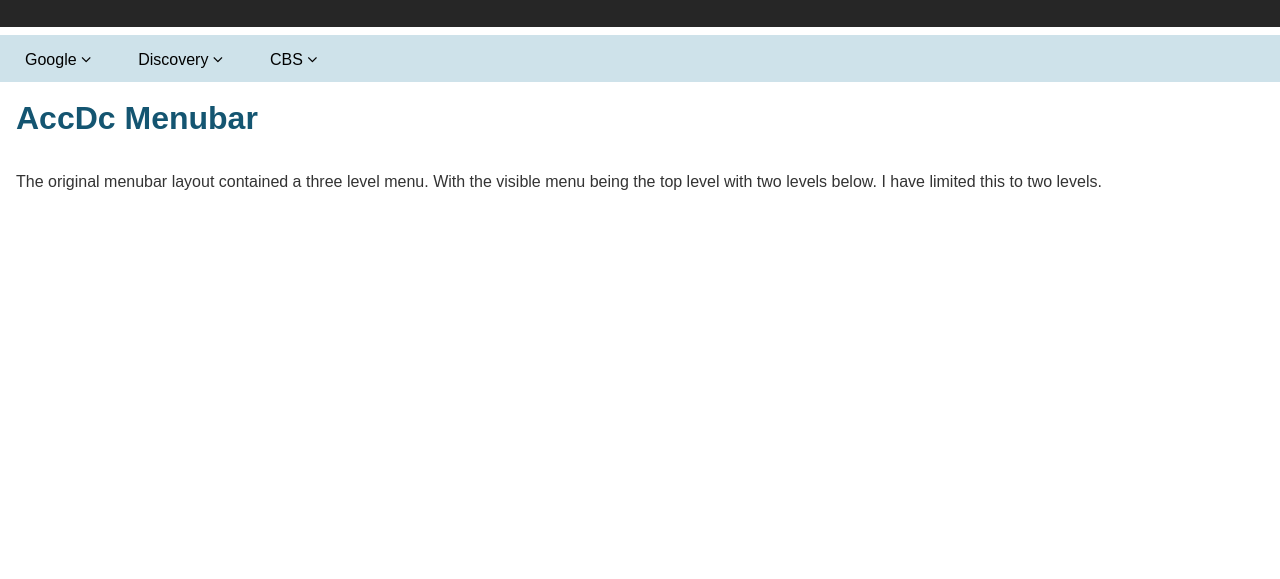
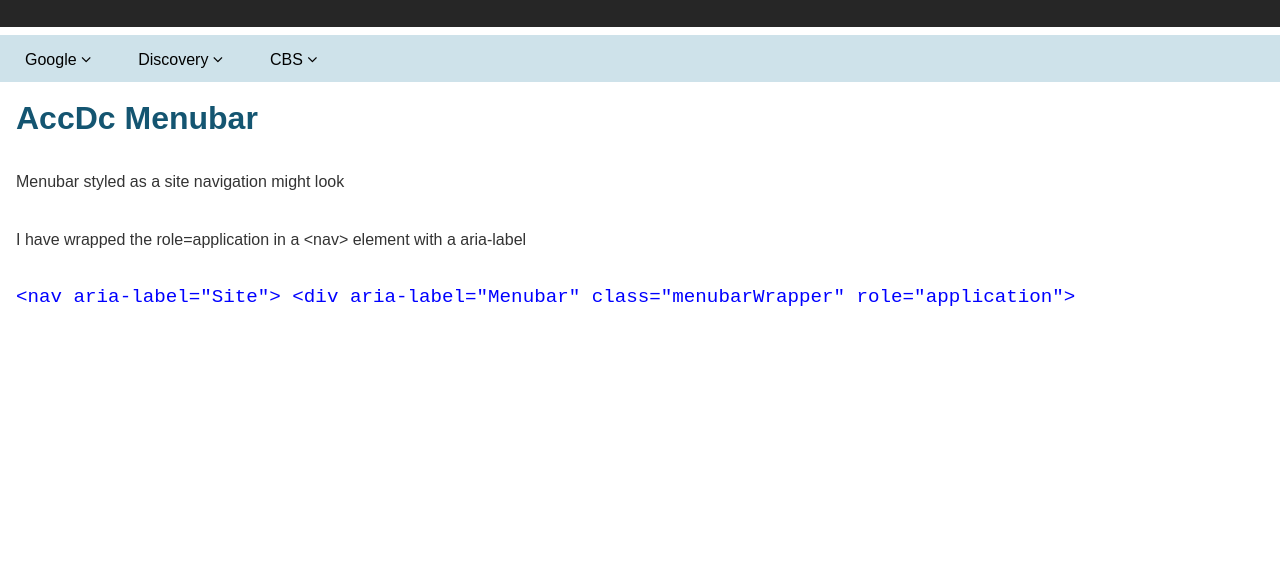
Before and after one commit to WhatSock/aria-menubar, a plain HTML site: page index.html in a window 1280 px wide. Shown: the part 221-800 px from the top of the page. Drawn offline with Linux system fonts and the light colour scheme.

Commit message:
HTML update
Updated content definition for the menu in the HTML to reflect latest changes,
Menubar styled as a site navigation might look

I have wrapped the role=application in a <nav> element with a aria-label

<nav aria-label="Site"> <div aria-label="Menubar" class="menubarWrapper" role="application">

```diff
--- a/index.html
+++ b/index.html
@@ -135,7 +135,12 @@
                     <h1>
                         <span class="chapter__module">AccDc Menubar</span>
               		</h1>
-                  <p>The original menubar layout contained  a three level menu. With the visible menu being the top level with two levels below. I have limited this to two levels.</p>
+                  <p>Menubar styled as a site navigation might look</p>
+                  <p>I have wrapped the role=application in a &lt;nav&gt; element with a aria-label</p>
+                  <code>
+                  &lt;nav aria-label="Site"&gt;
+      &lt;div aria-label="Menubar" class="menubarWrapper" role="application"&gt;
+                  </code>
 
           </main>
           </div>
```
